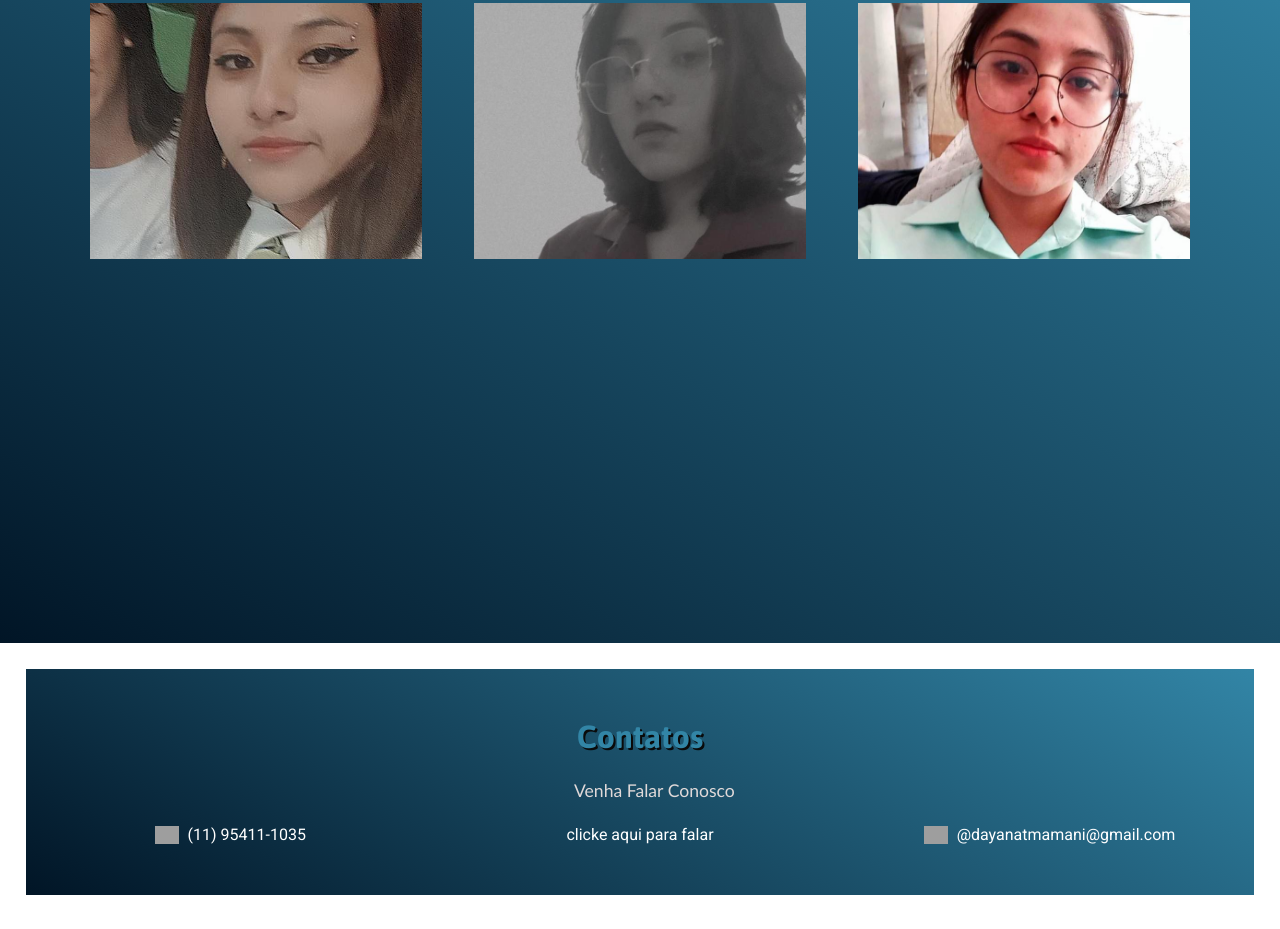
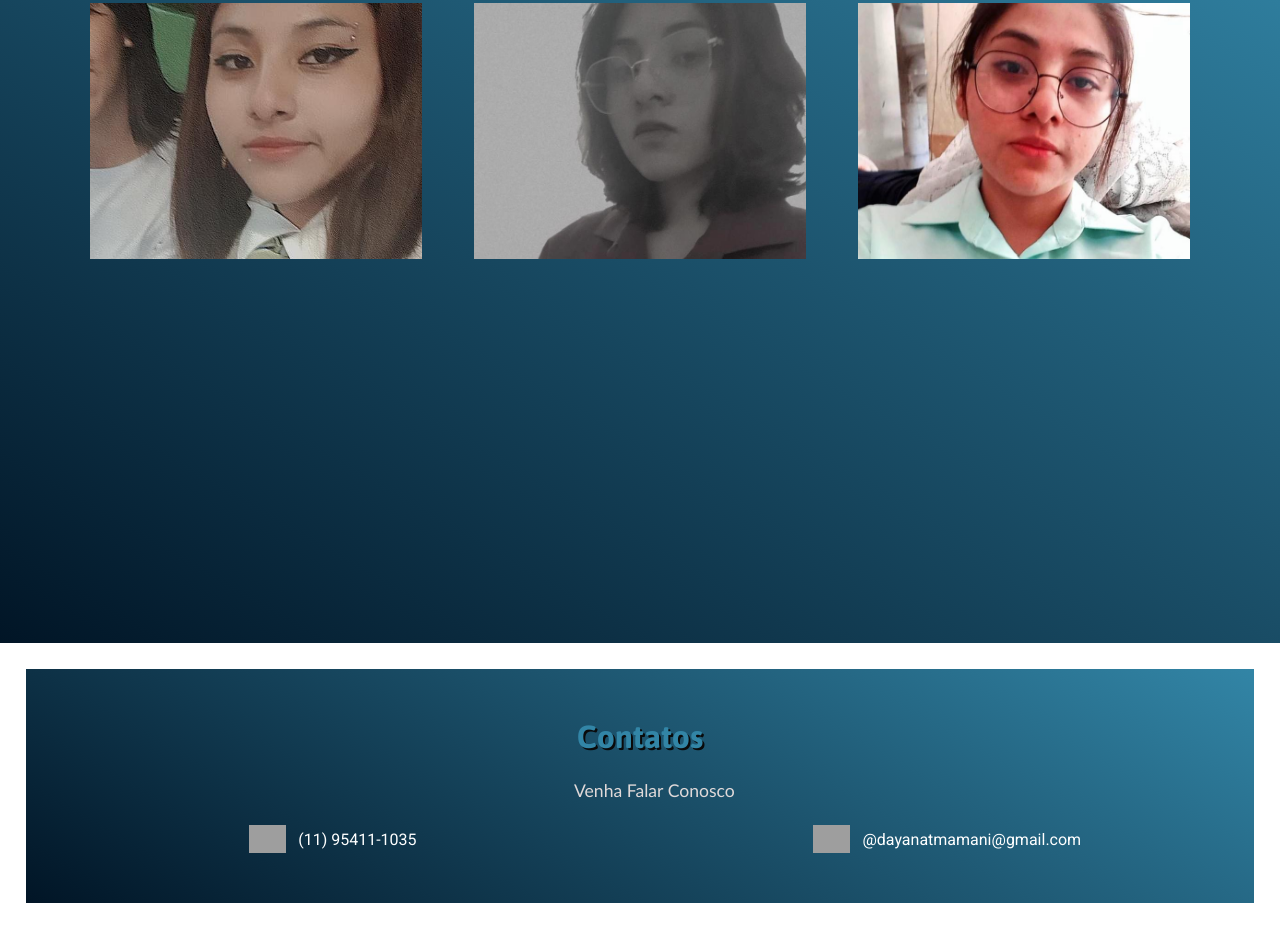
Before and after one commit to dayanamamani/portifolio-completo, a plain HTML site: page index.html in a window 1280 px wide. Shown: the part 1803-2732 px from the top of the page. Drawn offline with Linux system fonts and the light colour scheme; grey boxes are pictures that could not be loaded.

Commit message:
Update index.html

```diff
--- a/index.html
+++ b/index.html
@@ -182,12 +182,6 @@
                         </a>
                 </div>
 
-                     <div class="contatos_card">
-                              <a href="https//bkbrandon23.github.io/formulario.github.io/" target="_blank"  id="formu">clicke aqui para falar</a>
-                              </div>
-
-
-
                 <div class="contatos_card">
 
                     <img src="https://upload.wikimedia.org/wikipedia/commons/thumb/7/7e/Gmail_icon_%282020%29.svg/2560px-Gmail_icon_%282020%29.svg.png " alt="Email">
```
